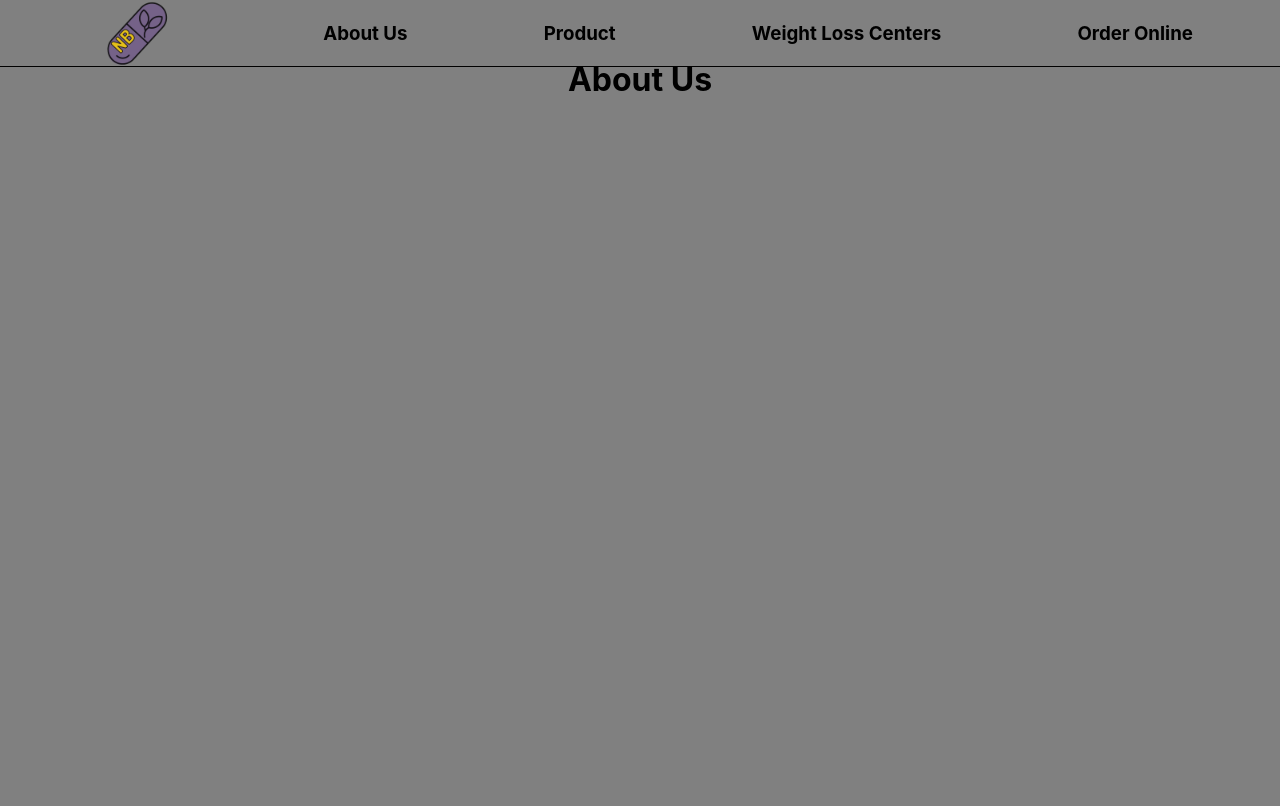
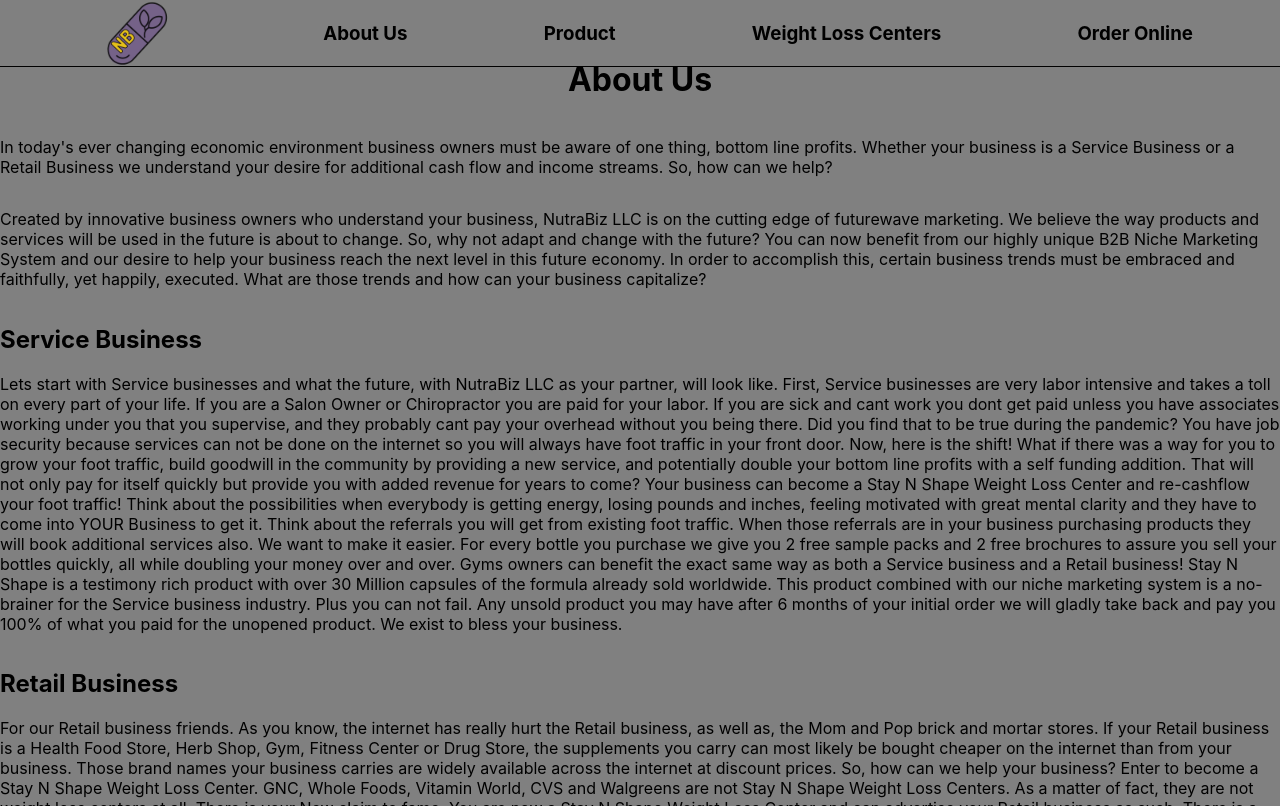
Before and after one commit to MMostella/NutraBiz-Frontend, a JavaScript app: page /about in a window 1280 px wide. Built offline with nearby package versions, Linux system fonts and the light colour scheme; the HTML template or start-up script is replaced by a standard one.

Commit message:
Added information in AboutUs

```diff
--- a/src/components/AboutUs.js
+++ b/src/components/AboutUs.js
@@ -12,6 +12,95 @@
   return (
     <StyledAbout>
       <h1>About Us</h1>
+      <div>
+        <p>
+          In today's ever changing economic environment business owners must be
+          aware of one thing, bottom line profits. Whether your business is a
+          Service Business or a Retail Business we understand your desire for
+          additional cash flow and income streams. So, how can we help?
+        </p>
+      </div>
+      <div>
+        <p>
+          Created by innovative business owners who understand your business,
+          NutraBiz LLC is on the cutting edge of futurewave marketing. We
+          believe the way products and services will be used in the future is
+          about to change. So, why not adapt and change with the future? You can
+          now benefit from our highly unique B2B Niche Marketing System and our
+          desire to help your business reach the next level in this future
+          economy. In order to accomplish this, certain business trends must be
+          embraced and faithfully, yet happily, executed. What are those trends
+          and how can your business capitalize?
+        </p>
+      </div>
+      <div>
+        <h2>Service Business</h2>
+        <p>
+          Lets start with Service businesses and what the future, with NutraBiz
+          LLC as your partner, will look like. First, Service businesses are
+          very labor intensive and takes a toll on every part of your life. If
+          you are a Salon Owner or Chiropractor you are paid for your labor. If
+          you are sick and cant work you dont get paid unless you have
+          associates working under you that you supervise, and they probably
+          cant pay your overhead without you being there. Did you find that to
+          be true during the pandemic? You have job security because services
+          can not be done on the internet so you will always have foot traffic
+          in your front door. Now, here is the shift! What if there was a way
+          for you to grow your foot traffic, build goodwill in the community by
+          providing a new service, and potentially double your bottom line
+          profits with a self funding addition. That will not only pay for
+          itself quickly but provide you with added revenue for years to come?
+          Your business can become a Stay N Shape Weight Loss Center and
+          re-cashflow your foot traffic! Think about the possibilities when
+          everybody is getting energy, losing pounds and inches, feeling
+          motivated with great mental clarity and they have to come into YOUR
+          Business to get it. Think about the referrals you will get from
+          existing foot traffic. When those referrals are in your business
+          purchasing products they will book additional services also. We want
+          to make it easier. For every bottle you purchase we give you 2 free
+          sample packs and 2 free brochures to assure you sell your bottles
+          quickly, all while doubling your money over and over. Gyms owners can
+          benefit the exact same way as both a Service business and a Retail
+          business! Stay N Shape is a testimony rich product with over 30
+          Million capsules of the formula already sold worldwide. This product
+          combined with our niche marketing system is a no-brainer for the
+          Service business industry. Plus you can not fail. Any unsold product
+          you may have after 6 months of your initial order we will gladly take
+          back and pay you 100% of what you paid for the unopened product. We
+          exist to bless your business.
+        </p>
+      </div>
+      <div>
+        <h2>Retail Business</h2>
+        <p>
+          For our Retail business friends. As you know, the internet has really
+          hurt the Retail business, as well as, the Mom and Pop brick and mortar
+          stores. If your Retail business is a Health Food Store, Herb Shop,
+          Gym, Fitness Center or Drug Store, the supplements you carry can most
+          likely be bought cheaper on the internet than from your business.
+          Those brand names your business carries are widely available across
+          the internet at discount prices. So, how can we help your business?
+          Enter to become a Stay N Shape Weight Loss Center. GNC, Whole Foods,
+          Vitamin World, CVS and Walgreens are not Stay N Shape Weight Loss
+          Centers. As a matter of fact, they are not weight loss centers at all.
+          There is your New claim to fame. You are now a Stay N Shape Weight
+          Loss Center and can advertise your Retail business as such. There is a
+          New Buzz in the community about your business! And, we dont compete
+          with your business by selling products, at the same price or cheaper,
+          on the internet. Customers and their referrals have to physically walk
+          into your business to get it for cheaper. And we know 90% of the time
+          they will grab other products while there. We provide all businesses
+          with window signs and also have Stay N Shape Weight Loss Center
+          banners available as well. We also make it easier. We give you 2
+          sample packs and 2 brochures for every bottle purchased. You can also
+          offer your customers a guarantee which will make Stay N Shape stand
+          out above those Name Brands. If a customer brings a bottle back saying
+          it didnt work, simply refund their money and send us the bottle with a
+          copy of their drivers license. We will replace the bottle, no
+          questions asked. As you can see, we know Retail. Become a Stay N Shape
+          Weight Loss Center today and outsmart the competition!
+        </p>
+      </div>
     </StyledAbout>
   );
 }
```
